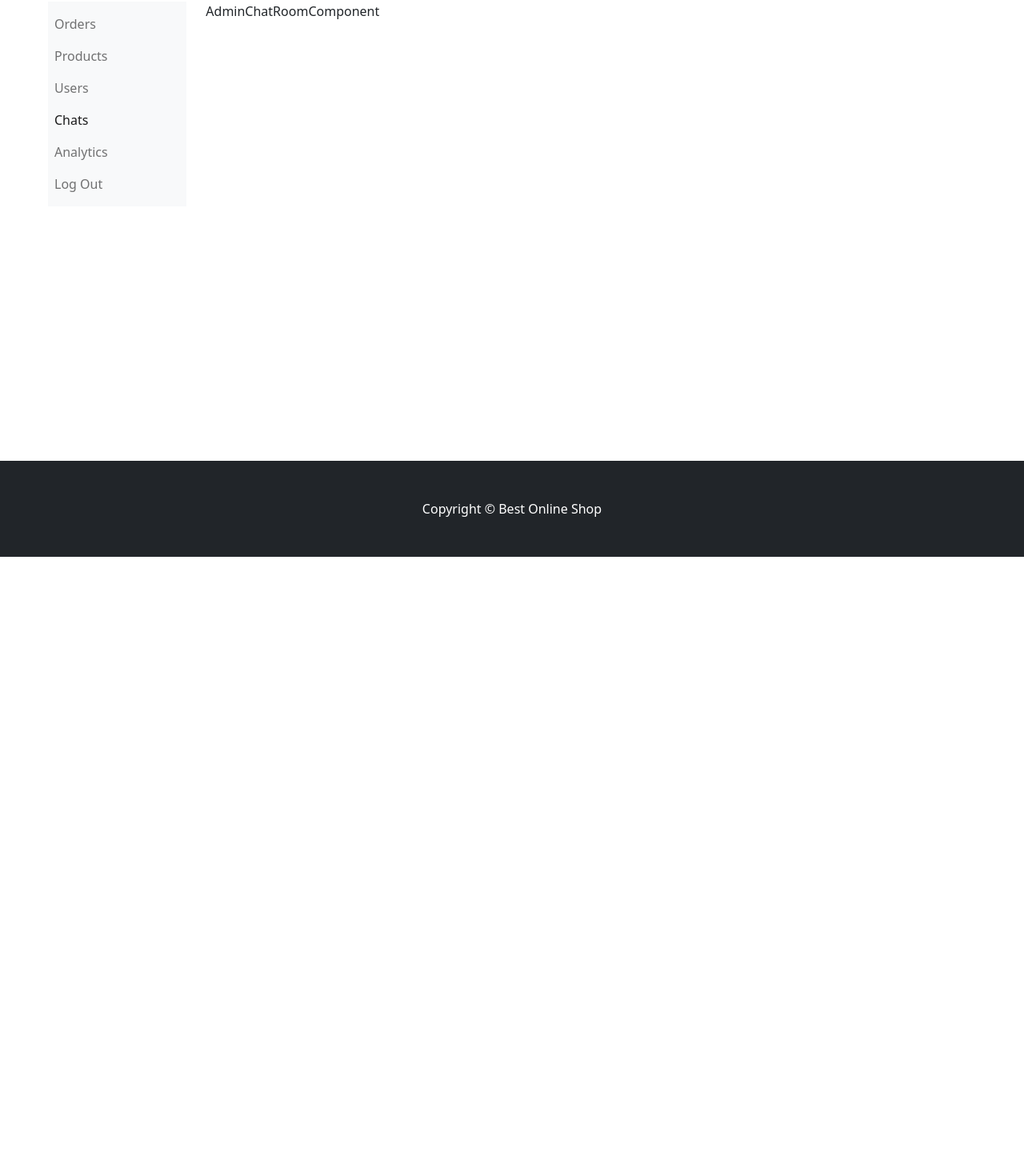
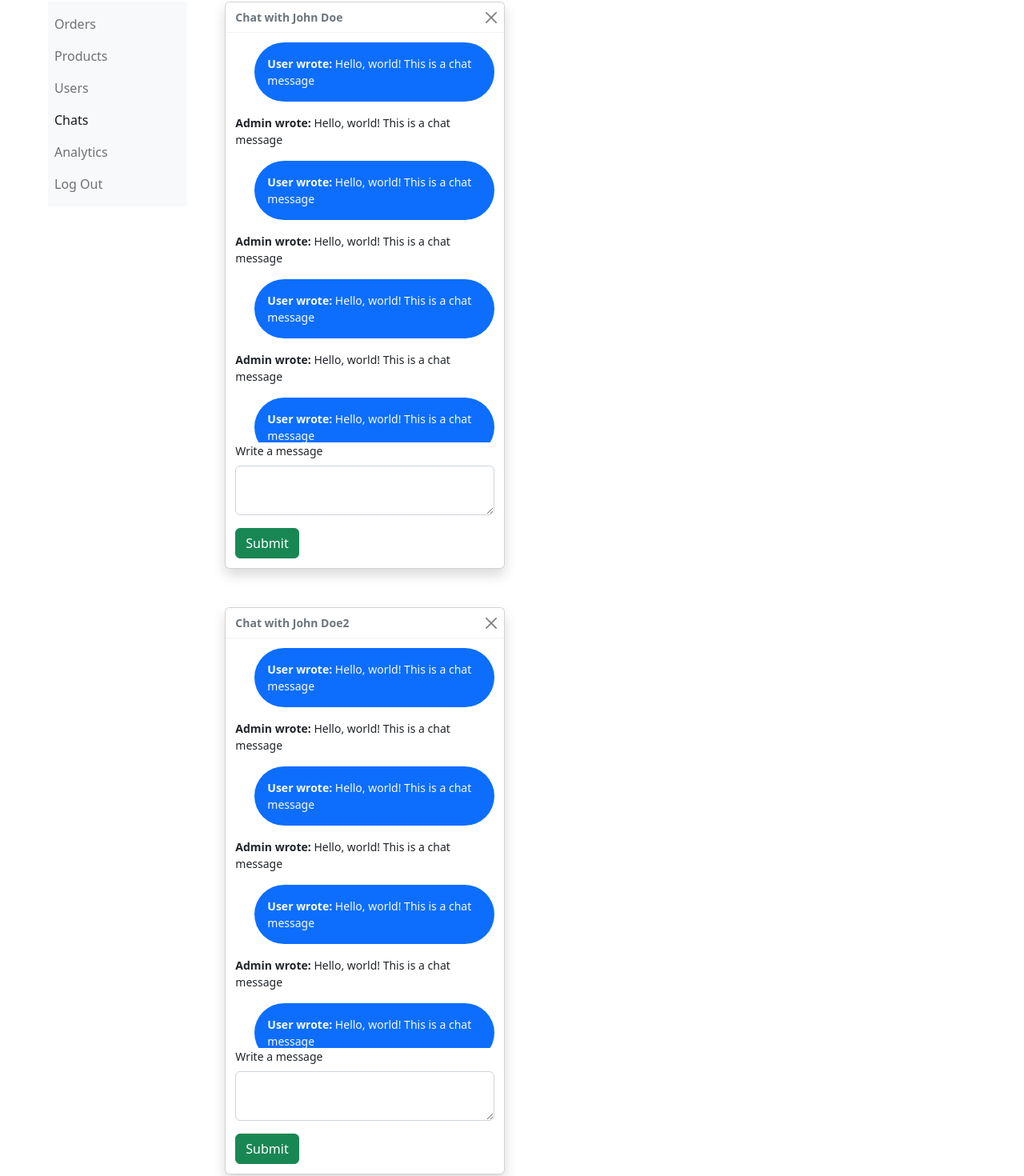
Before and after one commit to 0xAureoleNode/mern-e-commerce, a React (Create React App) app in the folder frontend/: page /admin/chats in a window 1280 px wide. Shown: the part 102-1572 px from the top of the page at 80% size. Before the commit the page ends 800 px from the top, so only its background shows below. Built offline with nearby package versions, Linux system fonts and the light colour scheme.

Commit message:
chat components for admin

```diff
--- a/frontend/src/components/admin/AdminChatRoomComponent.js
+++ b/frontend/src/components/admin/AdminChatRoomComponent.js
@@ -1,7 +1,79 @@
-import React from 'react';
+import React, { Fragment, useState } from 'react';
+
+import { Toast, Button, Form } from 'react-bootstrap';
 
 const AdminChatRoomComponent = () => {
-  return <div>AdminChatRoomComponent</div>;
+  const [toast1, closeToast1] = useState(true);
+  const close1 = () => closeToast1(false);
+  const [toast2, closeToast2] = useState(true);
+  const close2 = () => closeToast2(false);
+
+  return (
+    <>
+      <Toast show={toast1} onClose={close1} className="ms-4 mb-5">
+        <Toast.Header>
+          <strong className="me-auto">Chat with John Doe</strong>
+        </Toast.Header>
+        <Toast.Body>
+          <div style={{ maxHeight: '500px', overflow: 'auto' }}>
+            {Array.from({ length: 30 }).map((_, idx) => (
+              <Fragment key={idx}>
+                <p className="bg-primary p-3 ms-4 text-light rounded-pill">
+                  <b>User wrote:</b> Hello, world! This is a chat message
+                </p>
+                <p>
+                  <b>Admin wrote:</b> Hello, world! This is a chat message
+                </p>
+              </Fragment>
+            ))}
+          </div>
+          <Form>
+            <Form.Group
+              className="mb-3"
+              controlId="exampleForm.ControlTextarea1"
+            >
+              <Form.Label>Write a message</Form.Label>
+              <Form.Control as="textarea" rows={2} />
+            </Form.Group>
+            <Button variant="success" type="submit">
+              Submit
+            </Button>
+          </Form>
+        </Toast.Body>
+      </Toast>
+      <Toast show={toast2} onClose={close2} className="ms-4 mb-5">
+        <Toast.Header>
+          <strong className="me-auto">Chat with John Doe2</strong>
+        </Toast.Header>
+        <Toast.Body>
+          <div style={{ maxHeight: '500px', overflow: 'auto' }}>
+            {Array.from({ length: 30 }).map((_, idx) => (
+              <Fragment key={idx}>
+                <p className="bg-primary p-3 ms-4 text-light rounded-pill">
+                  <b>User wrote:</b> Hello, world! This is a chat message
+                </p>
+                <p>
+                  <b>Admin wrote:</b> Hello, world! This is a chat message
+                </p>
+              </Fragment>
+            ))}
+          </div>
+          <Form>
+            <Form.Group
+              className="mb-3"
+              controlId="exampleForm.ControlTextarea1"
+            >
+              <Form.Label>Write a message</Form.Label>
+              <Form.Control as="textarea" rows={2} />
+            </Form.Group>
+            <Button variant="success" type="submit">
+              Submit
+            </Button>
+          </Form>
+        </Toast.Body>
+      </Toast>
+    </>
+  );
 };
 
 export default AdminChatRoomComponent;
```
